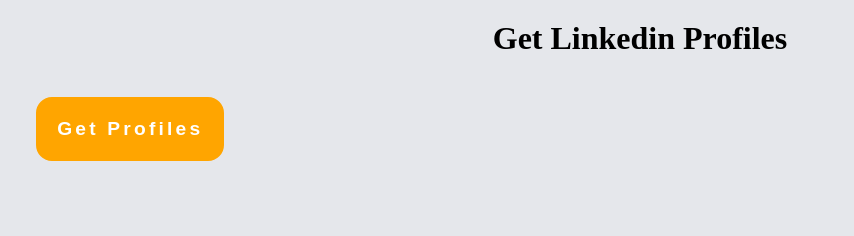
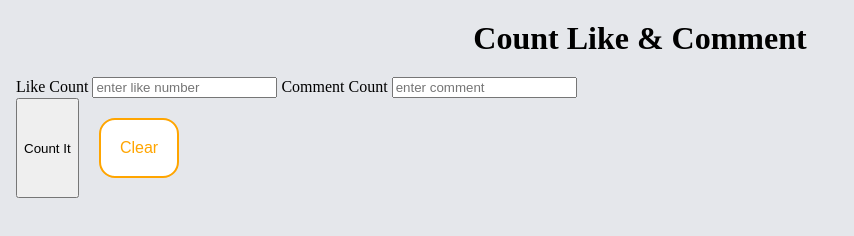
Before and after one commit to Aritra-art/ChromeExtension, a browser extension: page index.html in a window 1280 px wide. Shown: the whole page, without its empty margins (0-854 px from the left). Drawn offline with Linux system fonts and the light colour scheme.

Commit message:
extension 3rd

```diff
--- a/index.html
+++ b/index.html
@@ -8,9 +8,13 @@
 </head>
 
 <body>
-  <h1 class="heading">Get Linkedin Profiles</h1>
-  <div class="button"><button id="check">Get Profiles</button>
-    <!-- <button id="clear">Clear</button> -->
+  <h1 class="heading">Count Like & Comment</h1>
+  <label for="like">Like Count</label>
+  <input type="number" id="like" placeholder="enter like number">
+  <label for="comment"> Comment Count</label>
+  <input type="number" id="comment" placeholder="enter comment">
+  <div class="button"><button id="count">Count It</button>
+    <button id="clear">Clear</button>
   </div>
 
   <p class="outputText"></p>
```
